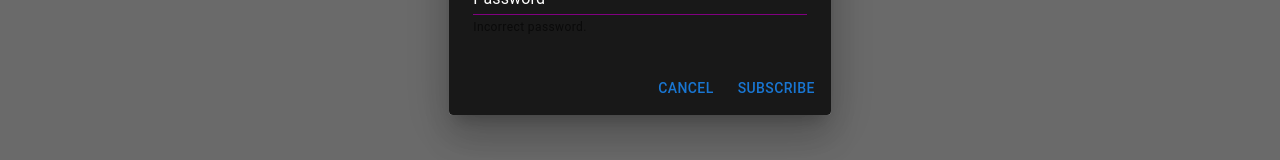
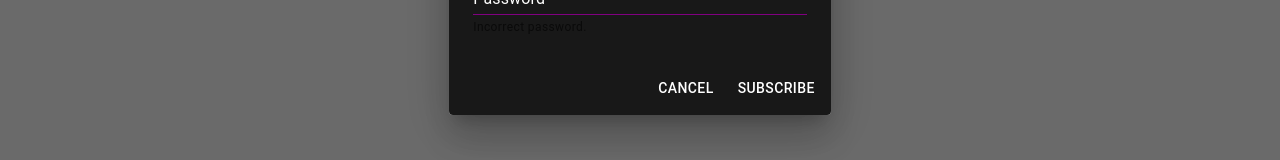
Before and after one commit to AbdulAhadilyas/Air.sysborg, a React (Create React App) app: page / in a window 1280 px wide. Both pictures are taken after a click on the button "Clear All". Shown: the part 407-567 px from the top of the page. Built offline with nearby package versions, Linux system fonts and the light colour scheme; no server answers.

Commit message:
still working

```diff
--- a/src/App.jsx
+++ b/src/App.jsx
@@ -18,16 +18,16 @@ export const App = () => {
   const [isError, setsError] = useState(false);
   const [fetchData, setFetchData] = useState(false);
   const [open, setOpen] = useState(false);
+  const [publicIp, setPublicIp] = useState(false);
   const [adminPassword, setAdminPassword] = useState("");
   const [ifPassNotMatch, setIfPassNotMatch] = useState(false);
   const admin = "Saylani9321"
 
-  // useEffect(() => {
-  //   socket.on('connection', () => {
-  //     console.log("connected")
-  //   });
-
-  // }, [])
+  useEffect(() => {
+    socket.on('connection', () => {
+      console.log("connected")
+    });
+  }, [])
 
   const getClass = async (val) => {
     setClassID(val.classId)
@@ -52,6 +52,20 @@ export const App = () => {
       .finally(function () {
 
       });
+      await axios.get(`http://localhost:8000/${`ip`}`)
+      .then(function (response) {
+
+
+       console.log( response.data.split(":"))
+      })
+      .catch(function (error) {
+
+      })
+      .finally(function () {
+
+      });
+
+
   }
 
 
@@ -67,6 +81,7 @@ export const App = () => {
         "cType": classID.toString()
       })
         .then(function (response) {
+          console.log(response.data)
           socket.emit('chat message', {
             "text": val.inputText,
             "cType": classID.toString()
@@ -77,67 +92,71 @@ export const App = () => {
         })
         .finally(function () {
         });
+
+
+
     }
     setFetchData(!fetchData)
     setIsCLick(!isCLick)
+  }
+  useEffect(() => {
+    socket.on('chat message', (msg) => {
+      setToDoData([msg, ...toDoData])
+      console.log(msg)
+    });
+  }, [socket])
 
+  useEffect(() => {
+    const getAllData = async () => {
+      await axios.get(`http://localhost:8000/data/getItem/${classID}`)
+        .then(function (response) {
+          // console.log(response.data)
+          setData(response.data)
+          if (response.data.error) {
+            setToDoData([])
+            setsError(response.data.error)
+            setErrorState(true)
+            setTimeout(() => {
+              setErrorState(false)
+            }, 1500);
+          } else {
+            setToDoData(response.data[0].classData)
+            // console.log(response.data[0].classData)
+          }
+        })
+        .catch(function (error) {
 
-  }
-  // useEffect(() => {
-  //   socket.on('chat message', (msg) => {
-  //     setToDoData([msg, ...toDoData])
-  //   });
+        })
+        .finally(function () {
 
-  // }, [socket])
-
-  // useEffect(() => {
-  //   const getAllData = async () => {
-  //     await axios.get(`http://localhost:8000/data/getItem/${classID}`)
-  //       .then(function (response) {
-  //         // console.log(response.data)
-  //         setData(response.data)
-  //         if (response.data.error) {
-  //           setToDoData([])
-  //           setsError(response.data.error)
-  //           setErrorState(true)
-  //           setTimeout(() => {
-  //             setErrorState(false)
-  //           }, 1500);
-  //         } else {
-  //           setToDoData(response.data[0].classData)
-  //           // console.log(response.data[0].classData)
-  //         }
-  //       })
-  //       .catch(function (error) {
-
-  //       })
-  //       .finally(function () {
-
-  //       });
-  //   }
-  //   console.log(toDoData)
-  //   getAllData()
-  // }, [fetchData])
+        });
+    }
+    console.log(toDoData)
+    getAllData()
+  }, [fetchData])
 
 
   const handleOpenModal = async () => {
     setOpen(true);
 
-    // await axios.delete(`http://localhost:8000/data/delete/${data[0]._id}`)
-    //   .then(function (response) {
-    //     console.log(response.data)
-    //     setToDoData([])
-    //   })
-    //   .catch(function (error) {
-    //     console.log(error);
-    //   })
-    //   .finally(function () {
-    //   });
+
   }
-  const clearAll =()=>{
+  const clearAll = async()=>{
     if(adminPassword === admin){
       console.log("matched ")
       setIfPassNotMatch(false)
+    await axios.delete(`http://localhost:8000/data/delete/${data[0]._id}/${classID}`)
+      .then(function (response) {
+        console.log(response.data)
+        setToDoData([])
+      })
+      .catch(function (error) {
+        console.log(error);
+      })
+      .finally(function () {
+      });
+
+
     }else{
       console.log("not matched ")
       setIfPassNotMatch(true)
@@ -189,6 +208,7 @@ export const App = () => {
         <section className="main-content">
           <ul className="list">
             {toDoData.map((eachToDo, i) => <Post text={eachToDo.text}
+            time={eachToDo.createOn}
               key={i}
             />)
             }
--- a/src/component/modal/Modal.jsx
+++ b/src/component/modal/Modal.jsx
@@ -56,8 +56,28 @@ export default function Modal({ modalState, handleSubmit, handleClose ,adminPass
           "backgroundColor": "#181818",
           "color": "white"
         }}>
-          <Button onClick={handleClose}>Cancel</Button>
-          <Button onClick={handleSubmit}>Subscribe</Button>
+          <Button onClick={handleClose}  sx={{
+          "color": "white",
+          '&:hover': {
+            backgroundColor: 'purple',
+            boxShadow: 'none',
+          },
+          '&:active': {
+            boxShadow: 'none',
+            backgroundColor: 'purple',
+          },
+        }}>Cancel</Button>
+          <Button onClick={handleSubmit} sx={{
+          "color": "white",
+          '&:hover': {
+            backgroundColor: 'purple',
+            boxShadow: 'none',
+          },
+          '&:active': {
+            boxShadow: 'none',
+            backgroundColor: 'purple',
+          },
+        }}>Subscribe</Button>
         </DialogActions>
       </Dialog>
     </div>
--- a/src/component/post/Post.jsx
+++ b/src/component/post/Post.jsx
@@ -1,13 +1,30 @@
 import React from "react";
 import moment from "moment/moment";
 import "./Post.css"
+import { useState} from "react";
 const Post = ({text,ipAdders,time,}) => {
+  const [isUrl, setIsUrl] = useState("");
+
+
+  const isValidUrl = urlString=> {
+    var urlPattern = new RegExp('^(https?:\\/\\/)?'+ // validate protocol
+    '((([a-z\\d]([a-z\\d-]*[a-z\\d])*)\\.)+[a-z]{2,}|'+ // validate domain name
+    '((\\d{1,3}\\.){3}\\d{1,3}))'+ // validate OR ip (v4) address
+    '(\\:\\d+)?(\\/[-a-z\\d%_.~+]*)*'+ // validate port and path
+    '(\\?[;&a-z\\d%_.~+=-]*)?'+ // validate query string
+    '(\\#[-a-z\\d_]*)?$','i'); // validate fragment locator
+  return !!urlPattern.test(urlString);
+}
+
+
+
+
 
   return (
     <li>
             <div className="info">
               <div className="equal">
-                <div className="ip">192.168.20.0</div>
+                <div className="ip">{ipAdders}</div>
               </div>
               <div className="equal">
                 <div className="time">{moment(time).fromNow()}</div>
@@ -19,7 +36,7 @@ const Post = ({text,ipAdders,time,}) => {
               </div>
             </div>
             <div className="text">
-              {text}
+               {isValidUrl(text)?<a href={text} target="blank" style={{"color":"#00a1ff"}}>{text}</a>:text}
             </div>
           </li>
   );
```
